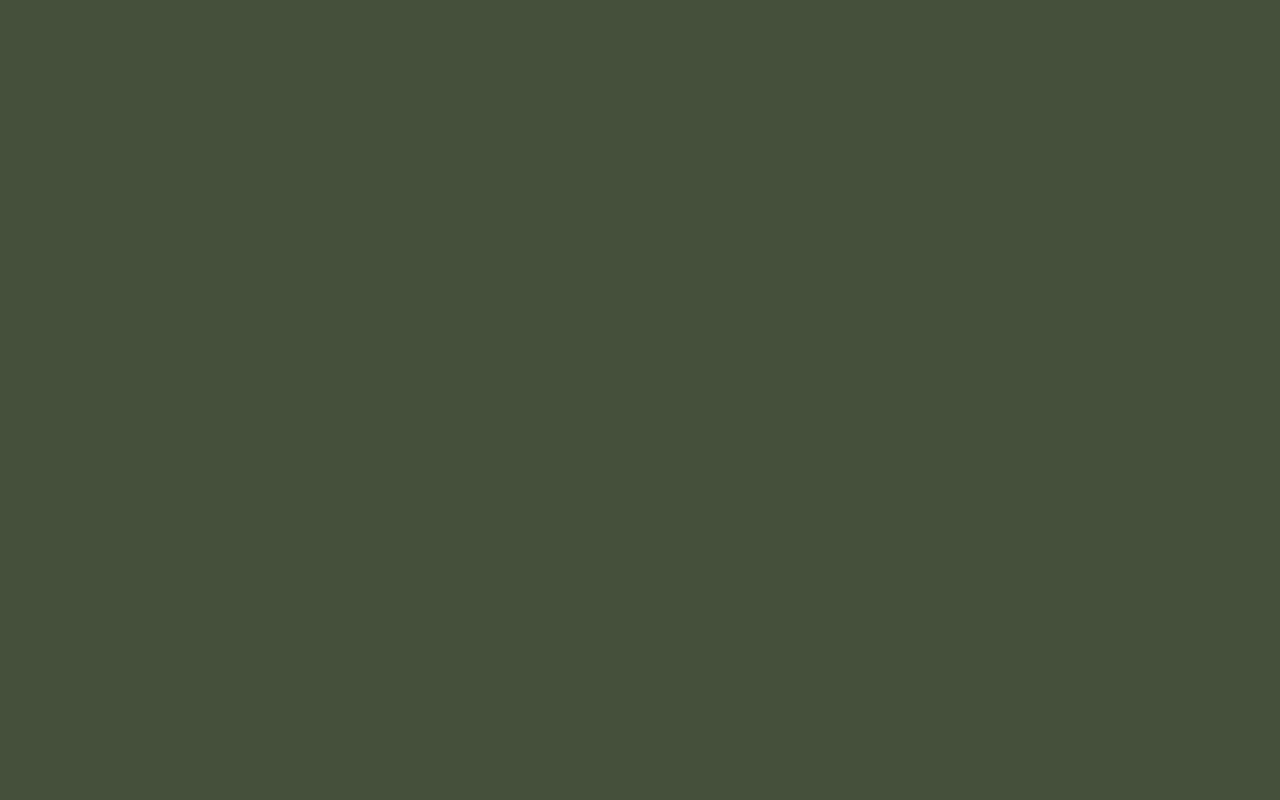
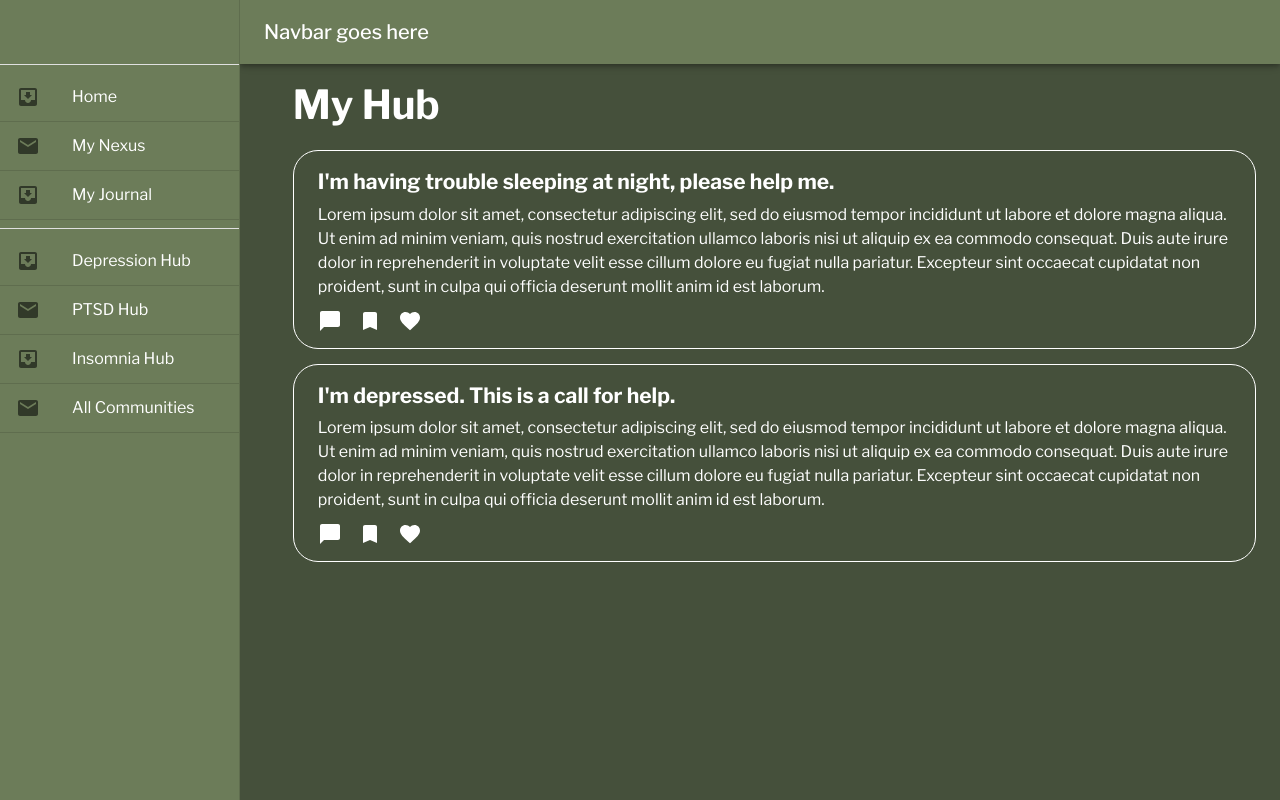
Before and after one commit to aranzar0driguez/nexus, a React (Create React App) app in the folder client/app-web/: page /home in a window 1280 px wide. Before the commit this address had no page. Built offline with nearby package versions, Linux system fonts and the light colour scheme.

Commit message:
implemented home page

```diff
--- /dev/null
+++ b/client/app-web/src/components/HubForumBody/HubFormBodyComponents.js
@@ -0,0 +1,194 @@
+import { Typography, Container, Stack } from '@mui/material';
+import ChatBubbleIcon from '@mui/icons-material/ChatBubble';
+import BookmarkIcon from '@mui/icons-material/Bookmark';
+import FavoriteIcon from '@mui/icons-material/Favorite';
+import nexusTheme from '../../styles/theme';
+
+
+import * as React from 'react';
+import PropTypes from 'prop-types';
+import AppBar from '@mui/material/AppBar';
+import Box from '@mui/material/Box';
+import CssBaseline from '@mui/material/CssBaseline';
+import Divider from '@mui/material/Divider';
+import Drawer from '@mui/material/Drawer';
+import IconButton from '@mui/material/IconButton';
+import InboxIcon from '@mui/icons-material/MoveToInbox';
+import List from '@mui/material/List';
+import ListItem from '@mui/material/ListItem';
+import ListItemButton from '@mui/material/ListItemButton';
+import ListItemIcon from '@mui/material/ListItemIcon';
+import ListItemText from '@mui/material/ListItemText';
+import MailIcon from '@mui/icons-material/Mail';
+import MenuIcon from '@mui/icons-material/Menu';
+import Toolbar from '@mui/material/Toolbar';
+
+//  This component displays a singular post
+export const PostItem = ({title, description}) => {
+    return(
+        <>
+            <Container
+                sx={{
+                height: 'auto',
+                width: '100%',
+                border: '.5px solid white',
+                borderRadius: '25px',
+                paddingTop: '15px',
+                paddingBottom: '15px',
+                margin: '15px auto'
+                }}
+            >
+                {/*Title*/}
+                <Typography fontSize={'21px'} sx={{paddingBottom: '5px'}}><b>{title}</b></Typography>
+
+                {/*Body*/}
+                <Typography fontSize={'16px'}>{description}</Typography>
+
+                <Stack spacing={2} direction={'row'} sx={{textAlign: 'left', paddingTop: '10px'}}>
+                    <ChatBubbleIcon/>
+                    <BookmarkIcon/>
+                    <FavoriteIcon/>
+                </Stack>
+                {/**Row of buttons */}
+            </Container>
+        </>
+    );
+};
+
+const drawerWidth = 240;
+
+function ResponsiveDrawer(props) {
+  const { window } = props;
+  const [mobileOpen, setMobileOpen] = React.useState(false);
+  const [isClosing, setIsClosing] = React.useState(false);
+
+  const handleDrawerClose = () => {
+    setIsClosing(true);
+    setMobileOpen(false);
+  };
+
+  const handleDrawerTransitionEnd = () => {
+    setIsClosing(false);
+  };
+
+  const handleDrawerToggle = () => {
+    if (!isClosing) {
+      setMobileOpen(!mobileOpen);
+    }
+  };
+
+  const drawer = (
+    <div>
+    <Toolbar/>
+      <Divider sx={{backgroundColor: 'white'}}/>
+      <List >
+        {['Home', 'My Nexus', 'My Journal'].map((text, index) => (
+          <ListItem divider="true" key={text} disablePadding>
+            <ListItemButton>
+              <ListItemIcon>
+                {index % 2 === 0 ? <InboxIcon /> : <MailIcon />}
+              </ListItemIcon>
+              <ListItemText primary={text} />
+            </ListItemButton>
+          </ListItem>
+        ))}
+      </List>
+      <Divider sx={{backgroundColor: 'white'}}/>
+      <List>
+        {['Depression Hub', 'PTSD Hub', 'Insomnia Hub', 'All Communities'].map((text, index) => (
+          <ListItem divider="true" key={text} disablePadding>
+            <ListItemButton>
+              <ListItemIcon>
+                {index % 2 === 0 ? <InboxIcon /> : <MailIcon />}
+              </ListItemIcon>
+              <ListItemText primary={text} />
+            </ListItemButton>
+          </ListItem>
+        ))}
+      </List>
+    </div>
+  );
+
+  // Remove this const when copying and pasting into your project.
+  const container = window !== undefined ? () => window().document.body : undefined;
+
+  return (
+    <Box sx={{ display: 'flex'}} >
+      <CssBaseline />
+      <AppBar
+        position="fixed"
+        sx={{
+          width: { sm: `calc(100% - ${drawerWidth}px)` },
+          ml: { sm: `${drawerWidth}px` },
+        }}
+      >
+        <Toolbar>
+          <IconButton
+            color="inherit"
+            aria-label="open drawer"
+            edge="start"
+            onClick={handleDrawerToggle}
+            sx={{ mr: 2, display: { sm: 'none' } }}
+          >
+            <MenuIcon />
+          </IconButton>
+          <Typography variant="h6" noWrap component="div">
+            Navbar goes here
+          </Typography>
+        </Toolbar>
+      </AppBar>
+      <Box
+
+        component="nav"
+        sx={{ width: { sm: drawerWidth }, flexShrink: { sm: 0 } }}
+        aria-label="mailbox folders"
+      >
+        {/* The implementation can be swapped with js to avoid SEO duplication of links. */}
+        <Drawer
+          container={container}
+          variant="temporary"
+          open={mobileOpen}
+          onTransitionEnd={handleDrawerTransitionEnd}
+          onClose={handleDrawerClose}
+          ModalProps={{
+            keepMounted: true, // Better open performance on mobile.
+          }}
+          sx={{
+            display: { xs: 'none', sm: 'none', md: 'block' },
+            '& .MuiDrawer-paper': { boxSizing: 'border-box', width: drawerWidth, backgroundColor: nexusTheme.palette.primary.main,
+            },
+          }}
+        >
+          {drawer}
+        </Drawer>
+        <Drawer
+          variant="permanent"
+          sx={{
+            display: { xs: 'none',sm: 'none', md: 'block' },
+            '& .MuiDrawer-paper': { boxSizing: 'border-box', width: drawerWidth, backgroundColor: nexusTheme.palette.primary.main },
+
+          }}
+          open
+        >
+          {drawer}
+        </Drawer>
+      </Box>
+      <Box
+        component="main"
+        sx={{ flexGrow: 1, p: 3, width: { sm: `calc(100% - ${drawerWidth}px)` } }}
+      >
+        <Toolbar />
+      </Box>
+    </Box>
+  );
+}
+
+ResponsiveDrawer.propTypes = {
+  /**
+   * Injected by the documentation to work in an iframe.
+   * Remove this when copying and pasting into your project.
+   */
+  window: PropTypes.func,
+};
+
+export default ResponsiveDrawer;
--- /dev/null
+++ b/client/app-web/src/components/HubForumBody/HubForumBody.js
@@ -0,0 +1,48 @@
+import React from 'react';
+import { Box, Typography, Container, Stack, Drawer } from '@mui/material';
+import ResponsiveDrawer, { PostItem } from './HubFormBodyComponents';
+import Grid from '@mui/material/Grid2';
+
+
+const HubFormBody = () => {
+    return (
+        <main >
+            <Grid direction="row" container
+                sx={{
+                    width: '100vw',
+                    display: 'flex'
+                }}
+            >
+                {/**This item holds the drawer on the left side */}
+                <Grid item sx={{width: {xs: '0%', sm: '0%', md: '21%'}, height: {xs: '0vh'}}}>
+                    <ResponsiveDrawer></ResponsiveDrawer>
+                </Grid>
+
+                {/**This item holds the posts on the right side */}
+                <Grid item sx={{width: {xs: '100%', sm: '100%%', md: '79%'}, justifyContent: {xs: 'center', sm: 'center', md: 'center', lg: 'flex-start'}, display: 'flex'}}>
+                    <Container sx={{height: '100vh'}}>
+                        <Typography fontSize={'40px'} sx={{paddingTop: '75px'}}><b>My Hub</b></Typography>
+                        <PostItem
+                            title="I'm having trouble sleeping at night, please help me."
+                            description="Lorem ipsum dolor sit amet, consectetur adipiscing elit, sed do eiusmod tempor
+                            incididunt ut labore et dolore magna aliqua. Ut enim ad minim veniam, quis nostrud exercitation
+                            ullamco laboris nisi ut aliquip ex ea commodo consequat. Duis aute irure dolor in reprehenderit
+                            in voluptate velit esse cillum dolore eu fugiat nulla pariatur. Excepteur sint occaecat
+                            cupidatat non proident, sunt in culpa qui officia deserunt mollit anim id est laborum.">
+                        </PostItem>
+                        <PostItem
+                            title="I'm depressed. This is a call for help."
+                            description="Lorem ipsum dolor sit amet, consectetur adipiscing elit, sed do eiusmod tempor
+                            incididunt ut labore et dolore magna aliqua. Ut enim ad minim veniam, quis nostrud exercitation
+                            ullamco laboris nisi ut aliquip ex ea commodo consequat. Duis aute irure dolor in reprehenderit
+                            in voluptate velit esse cillum dolore eu fugiat nulla pariatur. Excepteur sint occaecat
+                            cupidatat non proident, sunt in culpa qui officia deserunt mollit anim id est laborum.">
+                        </PostItem>
+                    </Container>
+                </Grid>
+            </Grid>
+        </main>
+    );
+};
+
+export default HubFormBody;
--- a/client/app-web/src/components/LandingPageBody/LandingPageBody.js
+++ b/client/app-web/src/components/LandingPageBody/LandingPageBody.js
@@ -13,7 +13,6 @@ const LandingPageBody = () => {
 
     <main>
       {/* First section of the landing page */}
-      {/* size={6}  */}
       <Box theme={{nexusTheme}} sx={{ height: 'auto', paddingTop: '7vh', paddingBottom: '10vh', background: 'linear-gradient(to right,rgb(72, 120, 78),rgb(49, 87, 49))',}}>
         <Grid
           container spacing={2}
--- /dev/null
+++ b/client/app-web/src/pages/HubForum/HubForumPage.js
@@ -0,0 +1,12 @@
+import React from "react";
+import HubFormBody from "../../components/HubForumBody/HubForumBody";
+
+const HubForumPage = () => {
+    return (
+      <div>
+        <HubFormBody/>
+      </div>
+    );
+  };
+
+  export default HubForumPage;
--- a/client/app-web/src/routes/routes.js
+++ b/client/app-web/src/routes/routes.js
@@ -1,7 +1,9 @@
 // routes.js
 import { LandingPage, Login } from "../pages";
+import  HubForumPage from "../pages/HubForum/HubForumPage"
 
 export const routes = [
   { path: "/", element: <LandingPage /> },
+  { path: "/home", element: <HubForumPage/> },
   { path: "/login", element: <Login /> },
 ];
--- a/client/app-web/src/styles/theme.js
+++ b/client/app-web/src/styles/theme.js
@@ -10,14 +10,13 @@ const nexusTheme = createTheme({
     },
     secondary: {
       main: "#FAEBCF", // Mindaro
-      // Emerald 45503b
     },
 
     info: {
       main: "#b8f2e6", // Tiffany blue
     },
     background: {
-      default: "#45503b", // Payne's gray
+      default: "#45503b", // Dark green
     },
     text: {
       primary: "#FFFFFF", // White
```
